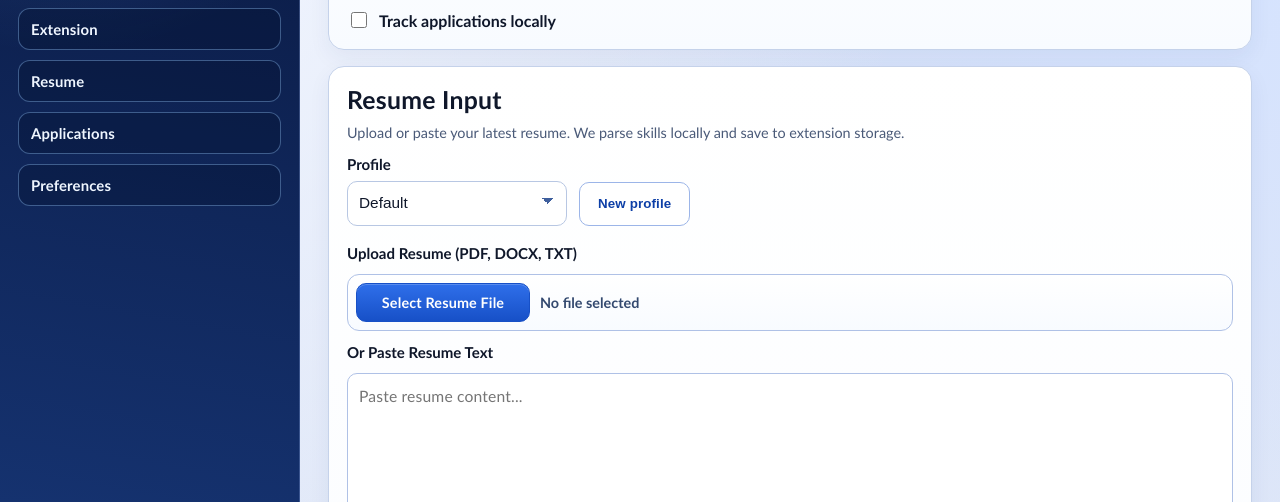
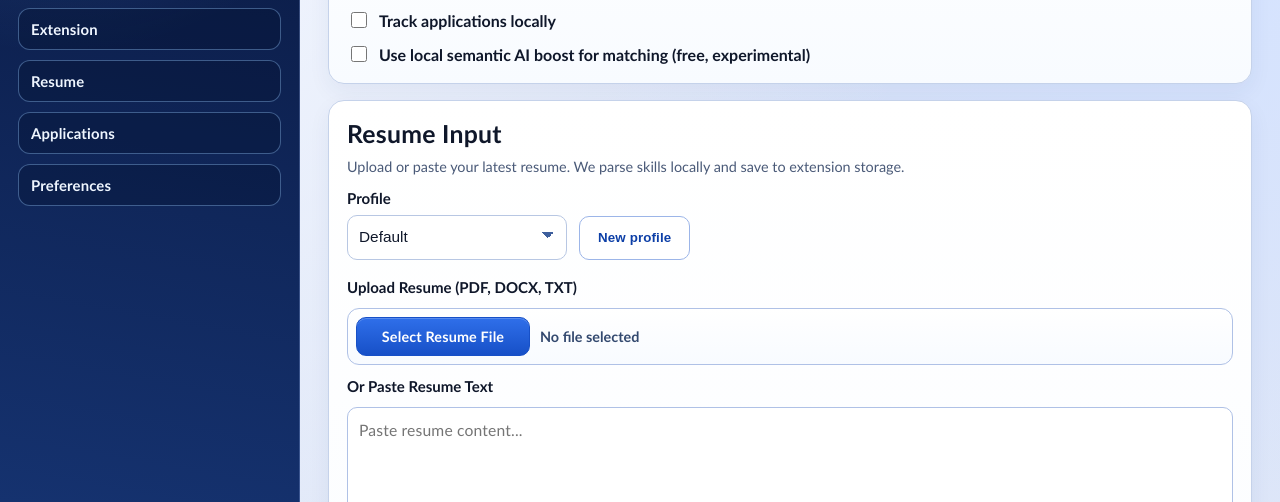
Before and after one commit to MatthewKim07/waterloo-works-plus, a browser extension: page src/app/app.html in a window 1280 px wide. Shown: the part 298-800 px from the top of the page. Drawn offline with Linux system fonts and the light colour scheme.

Commit message:
feat(settings-ui): add local semantic AI toggle controls

```diff
--- a/src/app/app.html
+++ b/src/app/app.html
@@ -47,6 +47,10 @@
           <label class="row">
             <input type="checkbox" id="flagTracker" />
             <span>Track applications locally</span>
+          </label>
+          <label class="row">
+            <input type="checkbox" id="flagLocalSemanticAI" />
+            <span>Use local semantic AI boost for matching (free, experimental)</span>
           </label>
         </section>
 
```
Also changed, not shown: src/options/options.html (+4 -0 lines).
